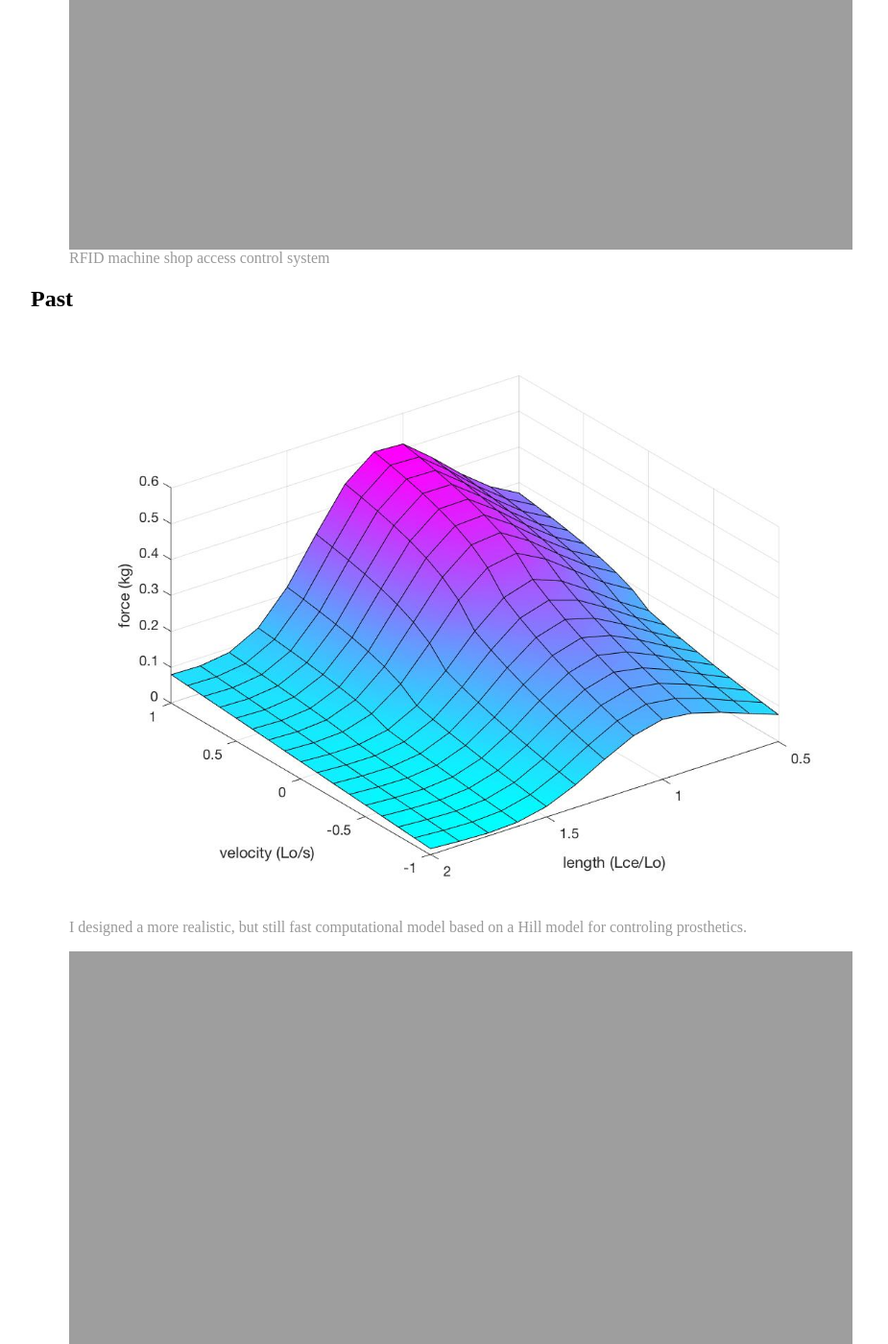
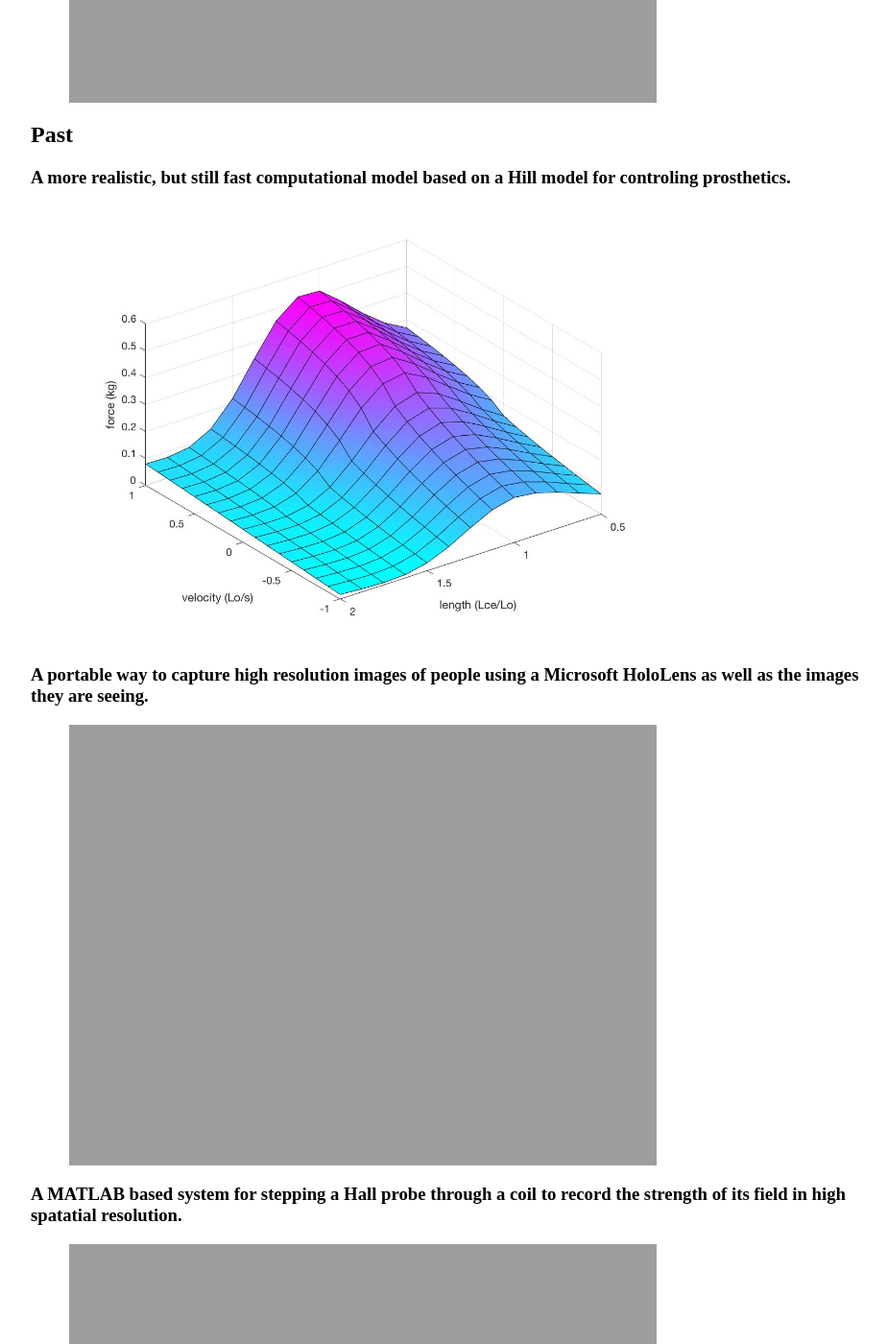
Before and after one commit to rbold/rbold.github.io, a Jekyll site: the page built from projects/index.html, in a window 1280 px wide and 1400 px high, scrolled down 596 px. Shown: the whole window at 96% size, without its empty margins (160-1085 px from the left). Built offline with Jekyll 4.4.1, drawn with Linux system fonts in a browser that asks for light colours; some of the changed text lies outside the part shown.

Commit message:
formatting

```diff
--- a/projects/index.html
+++ b/projects/index.html
@@ -5,49 +5,44 @@
 
 <div class="blurb">
         <h1>My Projects</h1>
-        <h2>Ongoing</h2>
+        <h2>Ongoing - RFID machine shop access control system</h2>
         <figure>
             <a href="/projects/">
-                <img src="{{ site.url }}/Images/ShopAccessPrototype0node.jpg" alt="access node prototype" style="width:100%">
-                <figcaption>RFID machine shop access control system</figcaption>
+                <img src="{{ site.url }}/Images/ShopAccessPrototype0node.jpg" alt="access node prototype" style="width:75%" class="center">
             </a>
         </figure>
         <h2>Past</h2>
+        <h3>A more realistic, but still fast computational model based
+                on a Hill model for controling prosthetics.</h3>
         <figure>
                 <a href="/projects/">
-                    <img src="{{ site.url }}/Images/Hill2FVLcurve.jpg" alt="Force Velocity Curve" style="width:100%">
-                    <figcaption>I designed a more realistic, but still fast computational model based
-                        on a Hill model for controling prosthetics.</figcaption>
+                    <img src="{{ site.url }}/Images/Hill2FVLcurve.jpg" alt="Force Velocity Curve" style="width:75%" class="center">
                 </a>
         </figure>
+        <h3>A portable way to capture high resolution images of people using
+                a Microsoft HoloLens as well as the images they are seeing.</h3>
         <figure>
                 <a href="/projects/">
-                    <img src="{{ site.url }}/Images/HologramCaptureCam.jpg" alt="Hologram Capture Camera" style="width:100%">
-                    <figcaption>A portable way to capture high resolution images of people using
-                        a Microsoft HoloLens as well as the images they are seeing.
-                    </figcaption>
+                    <img src="{{ site.url }}/Images/HologramCaptureCam.jpg" alt="Hologram Capture Camera" style="width:75%" class="center">
                 </a>
         </figure>
+        <h3>A MATLAB based system for stepping a Hall probe through a coil to record the strength of
+                its field in high spatatial resolution.</h3>
         <figure>
                 <a href="/projects/">
-                    <img src="{{ site.url }}/Images/magprobe.png" alt="Magnetic Field Probe" style="width:100%">
-                    <figcaption>This is a MATLAB based system for stepping a Hall probe through a coil to record the strength of
-                        its field in high spatatial resolution.
-                    </figcaption>
+                    <img src="{{ site.url }}/Images/magprobe.png" alt="Magnetic Field Probe" style="width:75%" class="center">
                 </a>
         </figure>
         <h2>Small Stuff</h2>
         <h3>Just some samples other little things I made.</h3>
         <figure>
-                <img src="{{ site.url }}/Images/coilMount.jpg" alt="coil mount" style="width:50%">
+                <img src="{{ site.url }}/Images/coilMount.jpg" alt="coil mount" style="width:50%" class="center">
         </figure>
         <figure>
-                <img src="{{ site.url }}/Images/colletHolder.jpg" alt="collet holder" style="width:50%">
+                <img src="{{ site.url }}/Images/colletHolder.jpg" alt="collet holder" style="width:50%" class="center">
         </figure>
         <figure>
-                <img src="{{ site.url }}/Images/table.png" alt="table" style="width:50%">
-                <figcaption>A little table I made for my grandmother
-                </figcaption>
+                <img src="{{ site.url }}/Images/table.png" alt="table" style="width:50%" class="center">
         </figure>
 
     </div><!-- /.blurb -->
```
